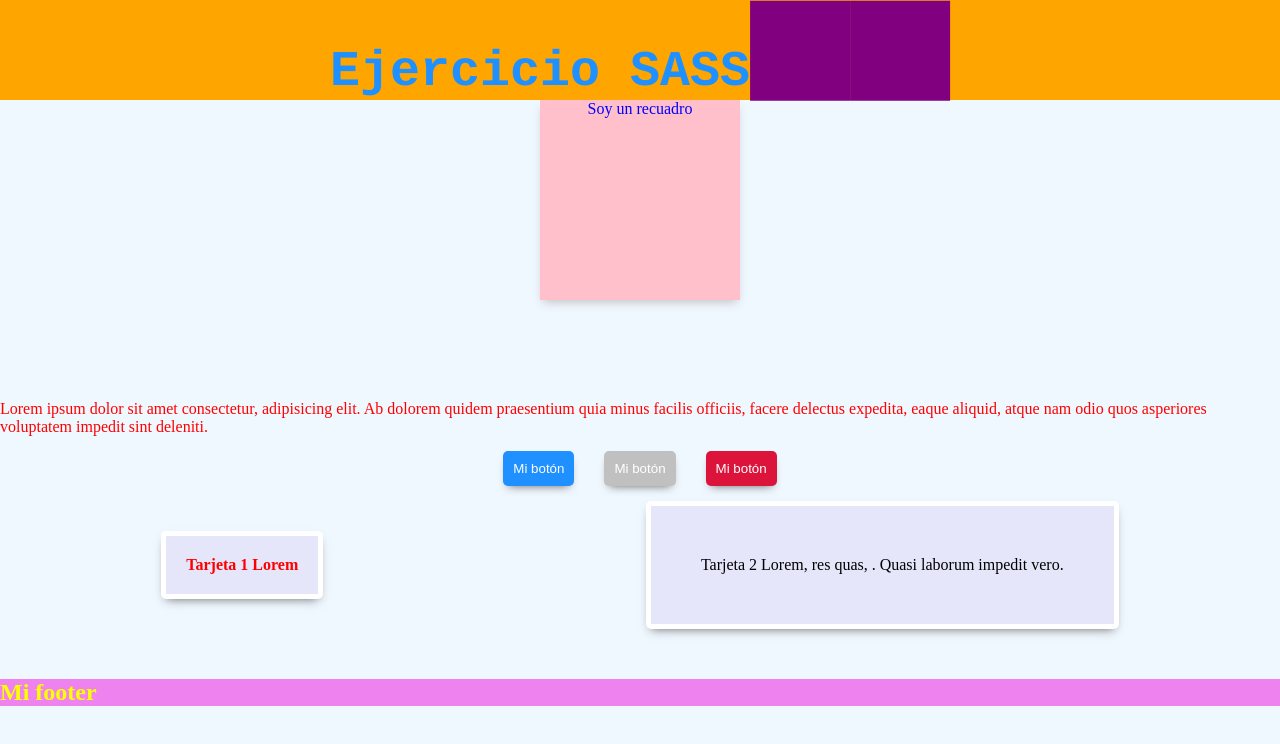
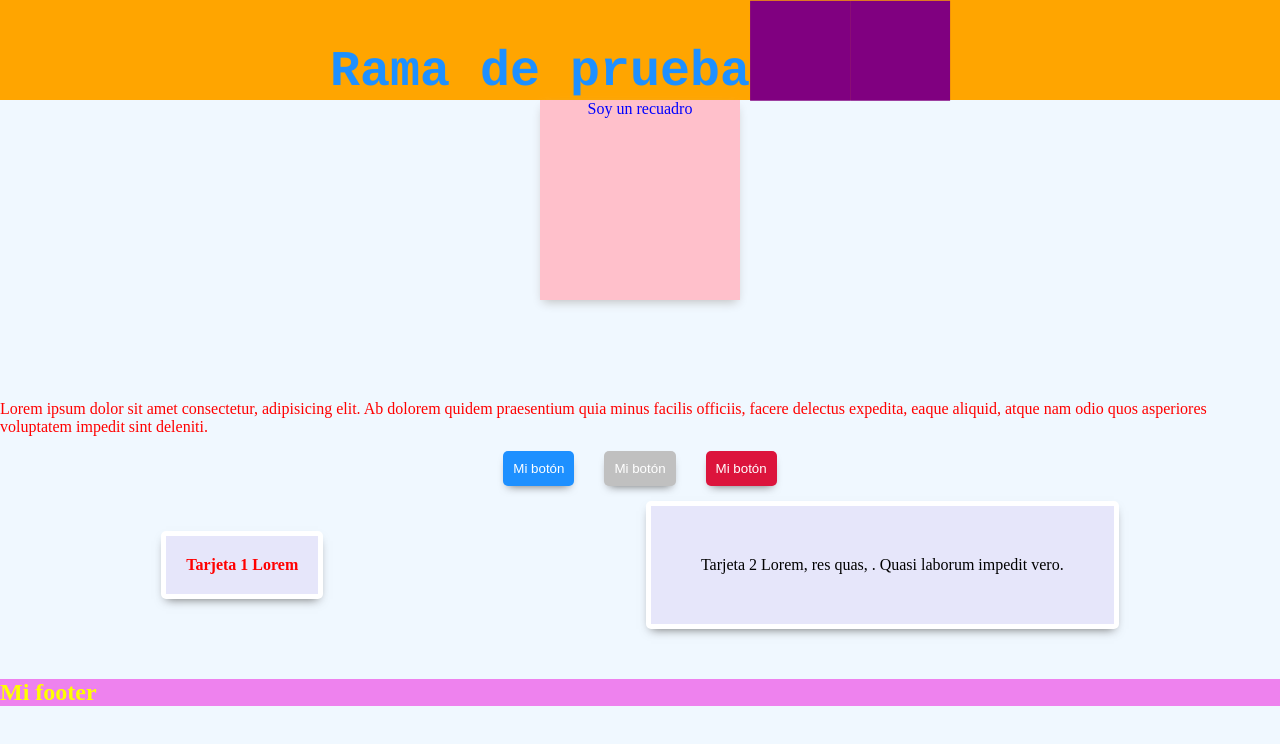
Before and after one commit to EloyClemente/sass-1, a plain HTML site: page index.html in a window 1280 px wide. Drawn offline with Linux system fonts and the light colour scheme; files whose address does not match are found by name.

Commit message:
Rama de prueba

```diff
--- a/index.html
+++ b/index.html
@@ -9,7 +9,7 @@
 </head>
 <body>
     <header>
-        <h1 class="titulo">Ejercicio SASS</h1>
+        <h1 class="titulo">Rama de prueba</h1>
         <p class="icon-cuadrado"></p>
         <span class="icon-cuadrado"></span>
     </header>
```
